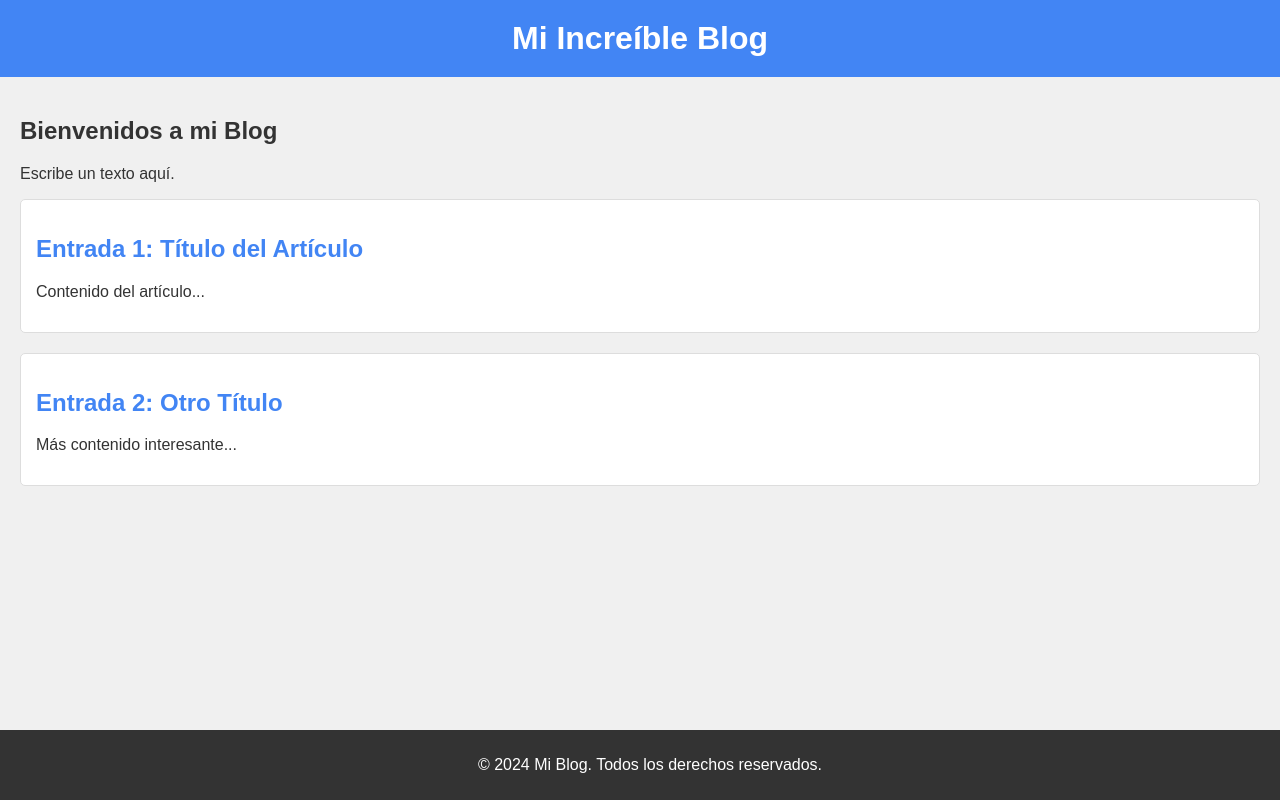
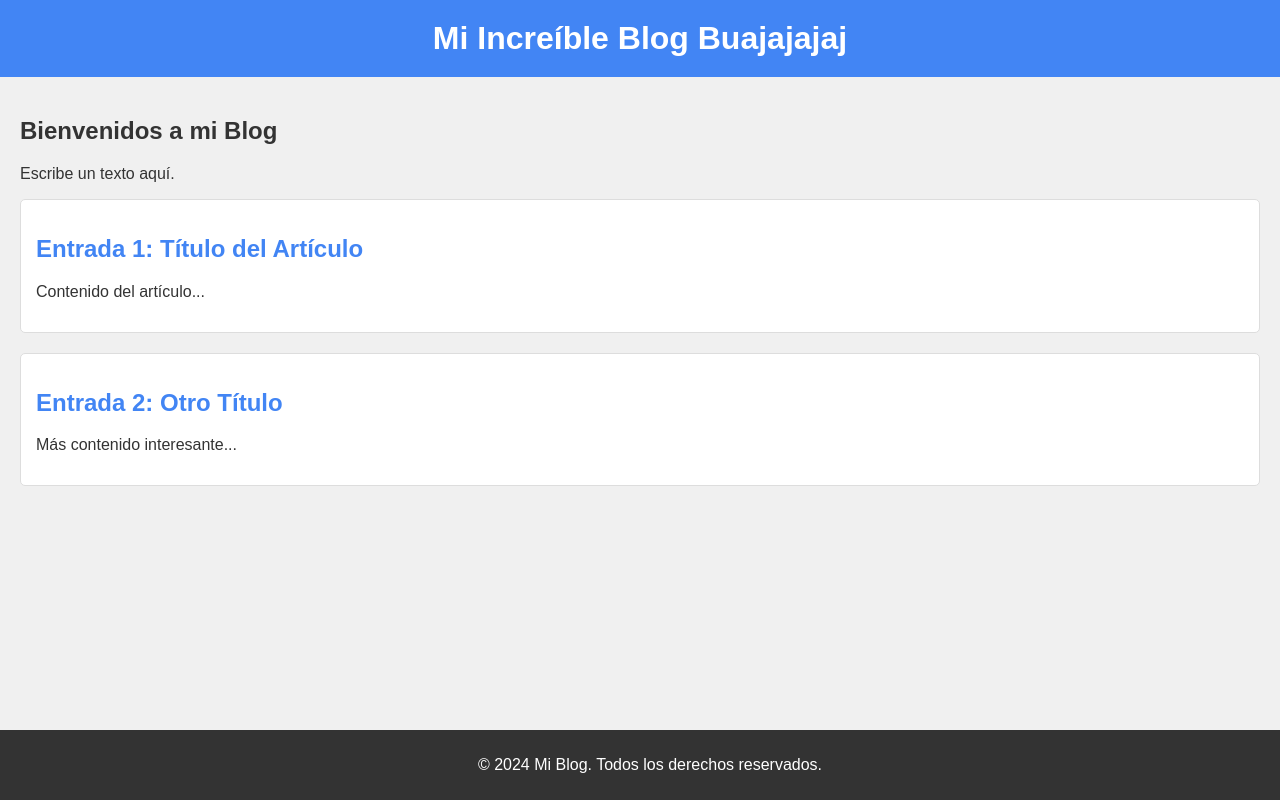
Before and after one commit to RenFer23/blog_001, a plain HTML site: page index.html in a window 1280 px wide. Drawn offline with Linux system fonts and the light colour scheme.

Commit message:
cambio 2 Buajaajajj

```diff
--- a/index.html
+++ b/index.html
@@ -8,7 +8,7 @@
 </head>
 <body>
     <header>
-        <h1>Mi Increíble Blog</h1>
+        <h1>Mi Increíble Blog Buajajajaj</h1>
     </header>
 
     <main>
```
